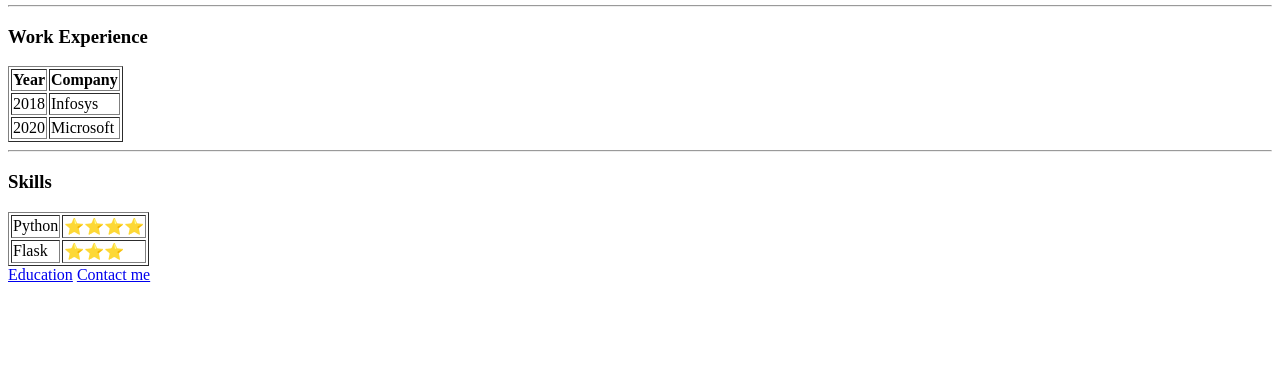
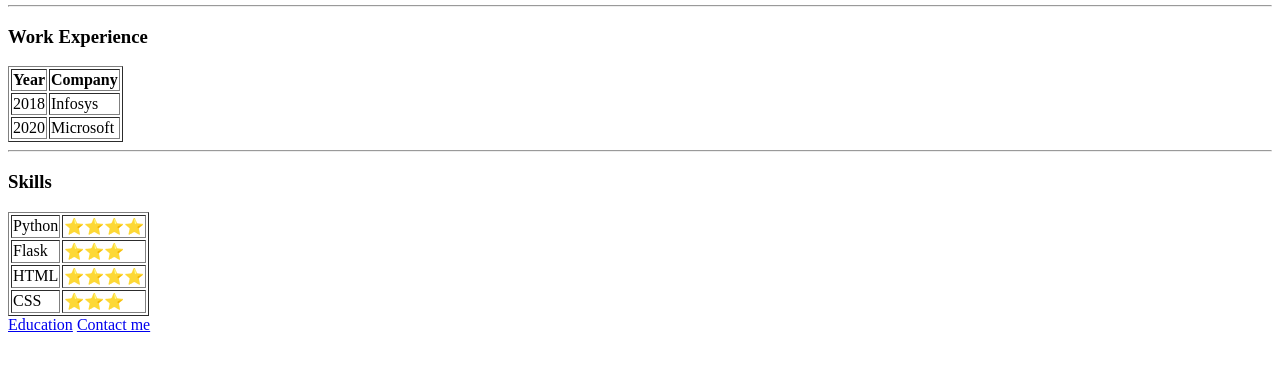
Before and after one commit to rahulk-singh/cv, a plain HTML site: page index.html in a window 1280 px wide. Shown: the part 181-552 px from the top of the page. Drawn offline with Linux system fonts and the light colour scheme.

Commit message:
added skills

```diff
--- a/index.html
+++ b/index.html
@@ -46,6 +46,14 @@
       <td>Flask</td>
       <td>⭐⭐⭐</td>
     </tr>
+    <tr>
+      <td>HTML</td>
+      <td>⭐⭐⭐⭐</td>
+    </tr>
+    <tr>
+      <td>CSS</td>
+      <td>⭐⭐⭐</td>
+    </tr>
   </table>
   <a href="Education.html">Education</a>
   <a href="contact_me.html">Contact me</a>
```
